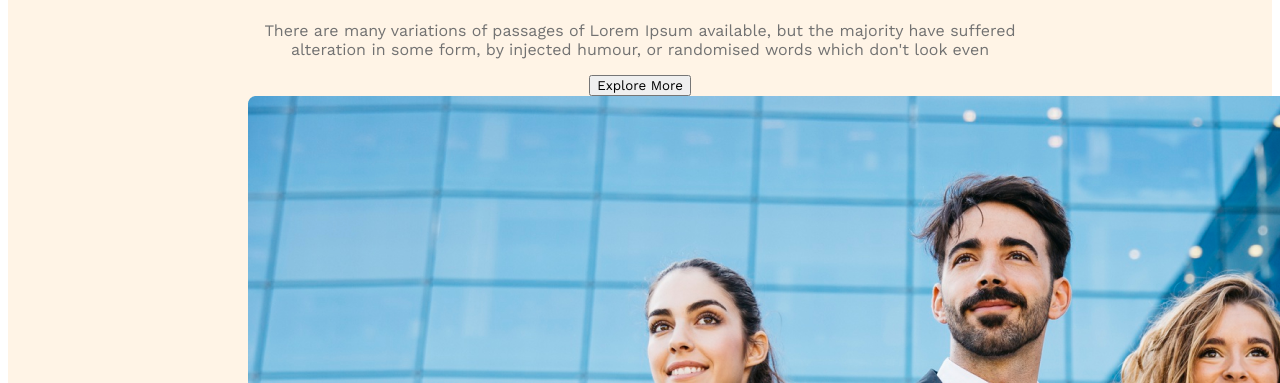
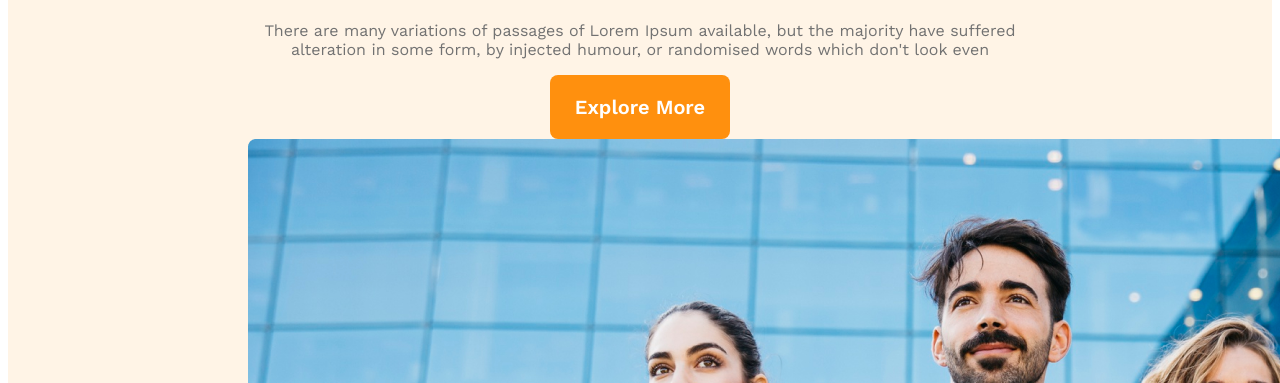
Before and after one commit to Md-Ashikur-Rahman-Ashik/Html-CSS-Only-Landing-Page, a plain HTML site: page index.html in a window 1280 px wide. Shown: the part 417-800 px from the top of the page. Drawn offline with nearby package versions, Linux system fonts and the light colour scheme.

Commit message:
Flourished button

```diff
--- a/styles/architect.css
+++ b/styles/architect.css
@@ -4,6 +4,17 @@
 /* Shared Styles */
 *{
     font-family: 'Work Sans', sans-serif;
+}
+
+.buttonPrimary{
+    border-radius: 8px;
+    background: #FF900E;
+    color: white;
+    font-size: 1.25rem;
+    padding: 20px 25px;
+    font-weight: 600;
+    cursor: pointer;
+    border: 0;
 }
 
 /* Header styles */
```
